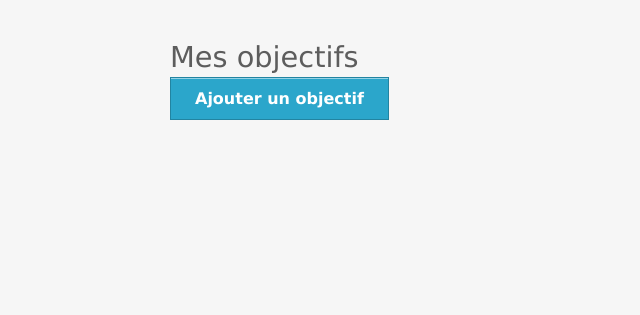
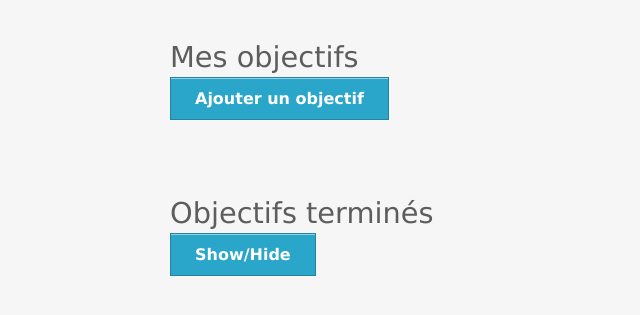
Before and after one commit to RynnHeldeD/HoneyPot, a PHP site: page /app/views/index.view.php in a window 1280 px wide. Shown: the part 231-546 px from the top of the page, without its empty margins (0-640 px from the left). Run offline with PHP 8.4, Linux system fonts and the light colour scheme; grey boxes labelled with a size stand in for pictures from a placeholder-image service; some libraries are stand-ins or nearby versions.

Commit message:
Big update but not related with issue-7

```diff
--- a/app/controllers/FrontController.php
+++ b/app/controllers/FrontController.php
@@ -7,7 +7,8 @@
 
 		private static function showFrontPage() {
 			$accounts = AccountDAL::getAllAccounts();
-			$objectives = ObjectiveDAL::getAllObjectives();
+			$nonCompletedObjectives = ObjectiveDAL::getNonCompletedObjectives();
+			$completedObjectives = ObjectiveDAL::getCompletedObjectives();
 
 			include_once('app/views/index.view.php');
 		}
--- a/app/views/index.view.php
+++ b/app/views/index.view.php
@@ -35,7 +35,7 @@
 							echo '<div class="large-3 columns app-content-account">
 								<div class="large-12 columns account" data-account-id="'.$account->id.'">
 									<h2 class="account-label">'.$account->label.'</h2>
-									<span class="account-amount">'.$account->getAmount().'€</span>
+									<span class="account-amount">'.$account->getAvailable().'€ / '.$account->getAmount().'€</span>
 								</div>
 							</div>';
 						}
@@ -46,9 +46,39 @@
 					<h1>Mes objectifs</h1>
 					<button id="add-objective">Ajouter un objectif</button>
 				</div>
-				<div class="large-12 columns app-content-data">
-					<?php if(isset($objectives)) {
-						foreach ($objectives as $counter => $objective) {
+				<div class="large-12 columns app-content-data" id="nonCompletedObjectives">
+					<?php if(isset($nonCompletedObjectives)) {
+						foreach ($nonCompletedObjectives as $counter => $objective) {
+							echo '<div class="large-12 columns app-content-objective">
+								<div class="large-12 columns objective">
+									<div class="large-11 columns objective-header">
+										<h2 class="large-10 columns objective-label">'.$objective->label.'</h2>
+										<h3 class="large-2 columns objective-percent">'.(($objective->amount / $objective->goal) * 100).'%</h3>
+									</div>
+									<div class="large-11 columns progress objective-progress">';
+
+							if($objective->allocations) {
+								foreach($objective->allocations as $account => $amount) {
+									echo '<span id="meter1" class="meter columns objective-meter" data-account-id="'.$account.'">'.$amount.'</span>';
+								}
+							}
+							echo '</div>
+									<div class="large-1 columns objective-postfix">
+										<span class="postfix objective-amount">'.$objective->goal.'€</span>
+									</div>
+								</div>
+							</div>';
+						}
+					} ?>
+				</div>
+
+				<div class="large-12 columns app-content-title">
+					<h1>Objectifs terminés</h1>
+					<button type='button' id='completedObjectivesBtn'>Show/Hide</button>
+				</div>
+				<div class="large-12 columns app-content-data" id='completedObjectives'>
+					<?php if(isset($completedObjectives)) {
+						foreach ($completedObjectives as $counter => $objective) {
 							echo '<div class="large-12 columns app-content-objective">
 								<div class="large-12 columns objective">
 									<div class="large-11 columns objective-header">
@@ -80,8 +110,8 @@
 				<h4 class="large-4 columns"></h4>
 			</div>
 			<div class="large-12 columns account-modal-balance">
-				<h5 class="large-10 columns">Solde</h5>
-				<span class="large-2 columns"></span>
+				<h5 class="large-8 columns">Solde</h5>
+				<span class="large-4 columns"></span>
 				<hr>
 			</div>
 			<div class="large-12 columns account-modal-split">
@@ -90,7 +120,7 @@
 			</div>
 			<div class="large-12 columns account-modal-balance">
 				<hr>
-				<button type="button" id="new-account-confirm">Enregistrer</button>
+				<button type="button" id="save-account-confirm">Enregistrer</button>
 				<button type="button" class="close-window">Annuler et fermer</button>
 			</div>
 		</div>
--- a/assets/css/app.css
+++ b/assets/css/app.css
@@ -276,6 +276,10 @@ div#account-modal h5.account-modal-objective-slider-value {
 	text-align: right;
 }
 
+div#completedObjectives {
+	display: none;
+}
+
 /* Accounts styling */
 
 div.account1, span.account1.meter {
--- a/assets/js/app.js
+++ b/assets/js/app.js
@@ -19,7 +19,7 @@ var setAccountsColors = function() {
 		var objectiveValue = $(this).parent().next().find('.objective-amount').text();
 		var meterValue = $(this).text();
 		var meterWidth = (parseInt(meterValue) * 100) / parseInt(objectiveValue.substring(0, objectiveValue.length - 1));
-		console.log(meterWidth);
+		//console.log(meterWidth);
 		accounts.each(function() {
 			if($(this).attr('data-account-id') === meterAccountId) {
 				var accountClasses = $(this).attr('class').split(' ');
@@ -57,7 +57,7 @@ $(document).ready(function() {
 				<h5 class="large-2 columns account-modal-objective-slider-value"></h5>
 			</div>
 		*/
-		var objectives = $('.app-content-objective');
+		var objectives = $('#nonCompletedObjectives .app-content-objective');
 		objectives.each(function() {
 			// Retrieves the objective's informations
 			var objectiveLabel = $(this).find('.objective-label').text();
@@ -186,6 +186,8 @@ $(document).ready(function() {
 	// Handle the click on the "Add new account" button
 	$('#add-account').click(function() {
 		var newAccountModal = $('#new-account-modal');
+		var libelleInput = $('input[name="new-account-label"]');
+		var soldeInput = $('input[name="new-account-amount"]');
 		/*newAccountModal.foundation('reveal', {
 			closed: function() {
 				//$(this).find('.account-modal-objective').remove();
@@ -195,16 +197,32 @@ $(document).ready(function() {
 		// Opens the modal
 		newAccountModal.foundation('reveal', 'open');
 
-		$('input[name="new-account-label"]').focus(function() {
+		libelleInput.focus(function() {
 			this.value = "";
 		});
 
-		$('input[name="new-account-label"]').focusout(function() {
+		libelleInput.focusout(function() {
 			if(this.value.trim() == "") {
 				this.value = "Nouveau compte";
 			}
 		});
+
+		// Handle the click on the "Save" button for "New Account" form
+		$('#new-account-confirm').click(function() {
+			var libelle = libelleInput.value;
+			var solde = soldeInput.value;
+
+			$.post( "app/controllers/AccountController.php", { action: "create", libelle:libelle, solde:solde })
+			.done(function( data ) {
+				newAccountModal.foundation('reveal', 'close');
+				setTimeout(function () {
+					location.reload(true);
+				}, 800);
+
+			});
+		});
 	});
+
 
 	// Handle the click on the "Add new objective" button
 	$('#add-objective').click(function() {
@@ -228,4 +246,16 @@ $(document).ready(function() {
 			}
 		});
 	});
+
+	// Handle the click on the completed objectives "Show/hide" button
+	$("#completedObjectivesBtn").click(function() {
+		var completedObjectivesDiv = $('#completedObjectives');
+		if(completedObjectivesDiv.css('display') == 'none') {
+			completedObjectivesDiv.show('slow');
+			$('html, body').animate({scrollTop:$(document).height()}, 'slow');
+		}
+		else {
+			completedObjectivesDiv.hide('slow');
+		}
+	});
 });
```
Also changed, not shown: app/model/account.php (+10 -0 lines), app/model/accountDAL.php (+11 -0 lines), app/model/objectiveDAL.php (+45 -1 lines).
